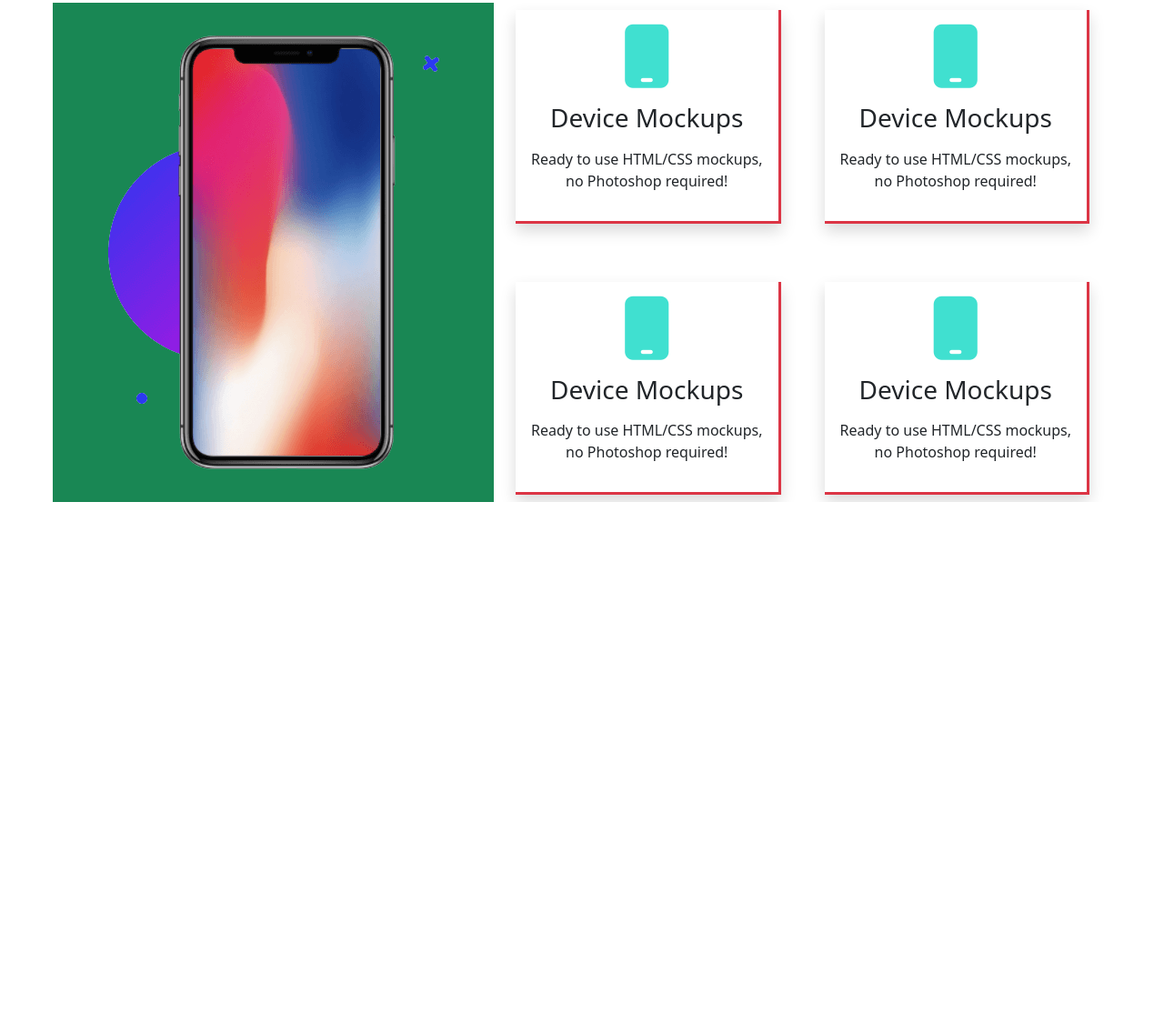
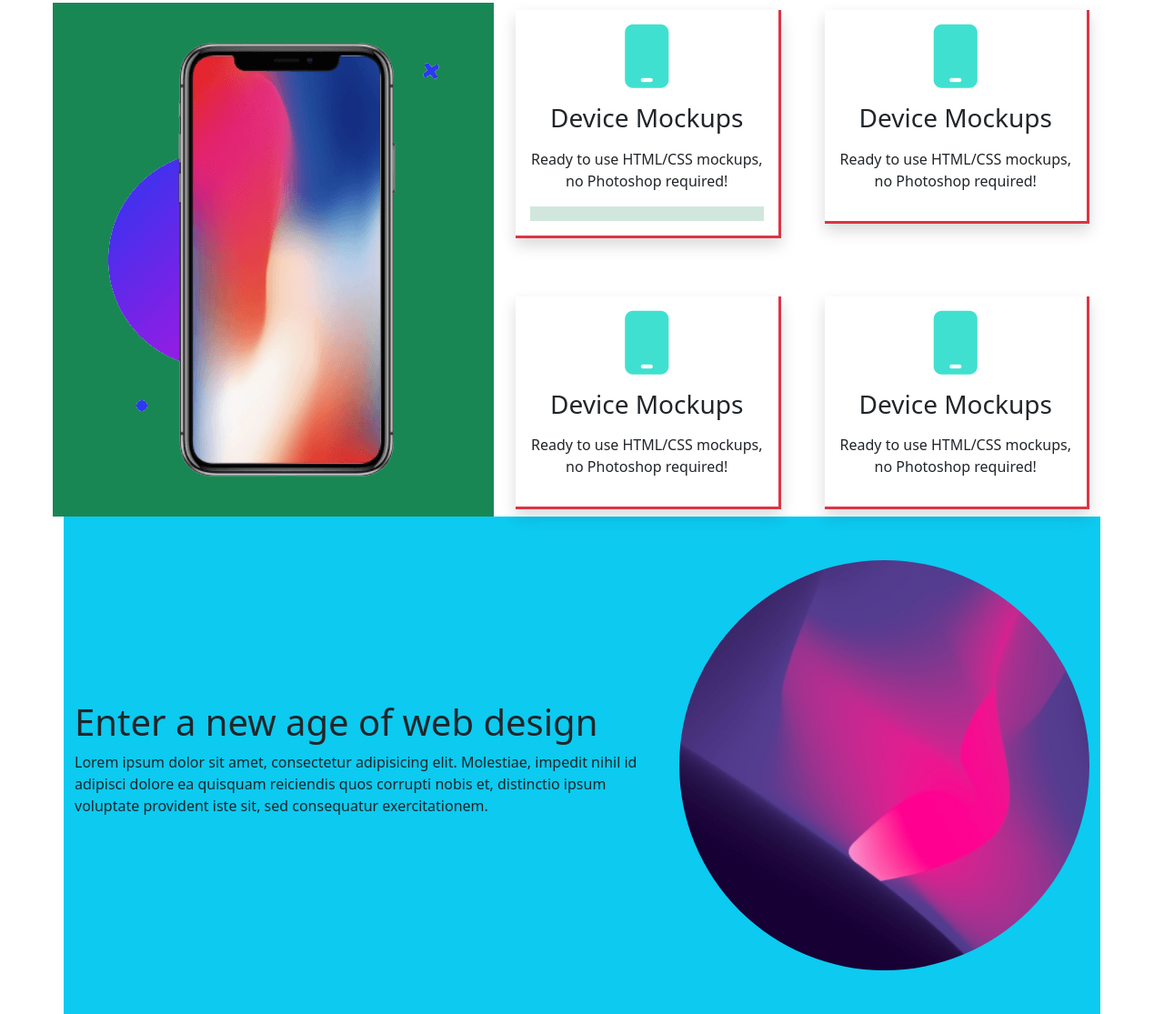
Before and after one commit to YeBenLing-ZAMAN/practicesProblem-18-apps-seller-Bootstrap-, a plain HTML site: page bootstarp-conceptual/index.html in a window 1280 px wide. Shown: the part 1030-2145 px from the top of the page at 91% size. Before the commit the page ends 1582 px from the top, so only its background shows below. Drawn offline with Linux system fonts and the light colour scheme.

Commit message:
Offers section is  added

```diff
--- a/bootstarp-conceptual/index.html
+++ b/bootstarp-conceptual/index.html
@@ -90,12 +90,13 @@
                 <div class="col-lg-7 col-md-12">
                     <div class="row justify-content-center g-5">
                         <div class="col-lg-6">
-                            <div class="d-flex my-2 border-bottom border-danger border-3 shadow p-3 flex-column align-items-center border-end">
+                            <div class="d-flex my-2 border-bottom border-danger border-3 shadow p-3 flex-column align-items-center border-end placeholder-glow">
                                 <div>
                                     <i class="fas fa-mobile icon-font"></i>
                                 </div>
                                 <h3 class="text-center my-3">Device Mockups</h3>
                                 <p class="text-center">Ready to use HTML/CSS mockups, no Photoshop required!</p>
+                                <span class="placeholder bg-success col-12"></span>
                             </div>
                         </div>
                         <div class="col-lg-6">
@@ -133,6 +134,21 @@
         </div>
     </main>
 
+    <!-- Offers -->
+
+    <main>
+        <div class="container py-5 bg-info">
+            <div class="row">
+                <div class="col-lg-7 d-flex flex-column justify-content-center ">
+                    <h1>Enter a new age of web design</h1>
+                    <p>Lorem ipsum dolor sit amet, consectetur adipisicing elit. Molestiae, impedit nihil id adipisci dolore ea quisquam reiciendis quos corrupti nobis et, distinctio ipsum voluptate provident iste sit, sed consequatur exercitationem.</p>
+                </div>
+                <div class="col-lg-5 d-flex justify-content-center align-items-center">
+                    <img src="./img/web-design.png" class="w-100 rounded-circle " alt="">
+                </div>
+            </div>
+        </div>
+    </main>
 
 
     <script src="https://kit.fontawesome.com/f0ecdff264.js" crossorigin="anonymous"></script>
```
